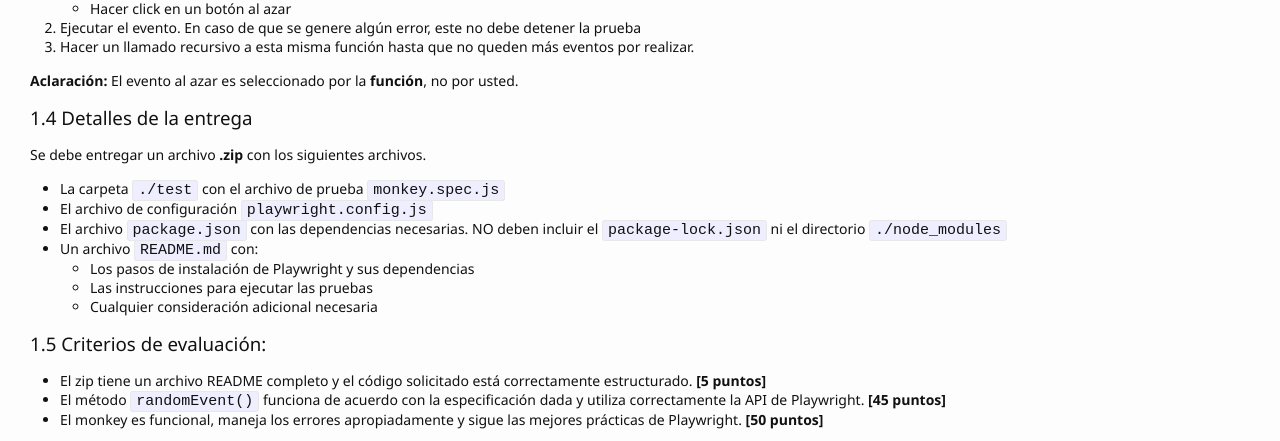
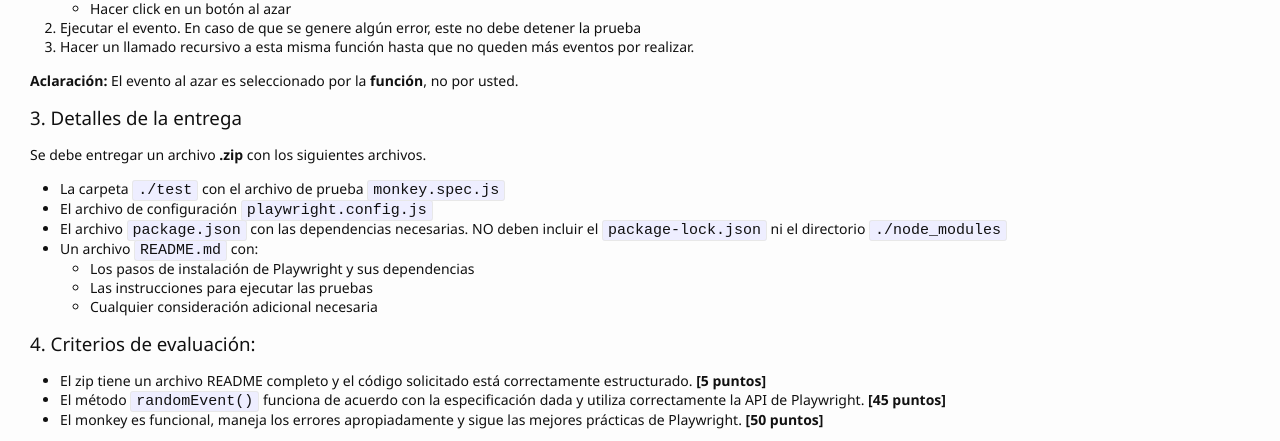
Before and after one commit to TiCSw/mt1_guias_pruebas, a Jekyll site: the page built from docs/talleres/monkey.md, in a window 1280 px wide and 900 px high, scrolled down 1849 px. Shown: the part 392-833 px from the top of the window. Built offline with Jekyll 4.4.1, drawn with Linux system fonts in a browser that asks for light colours; some web fonts are replaced; our own code applies the rules of GitHub Pages for plain Markdown files; comment, search, counter and statistics services are not loaded; some of the changed text lies outside the part shown.

Commit message:
arreglos en enumeracion del taller monkey

````diff
--- a/docs/talleres/monkey.md
+++ b/docs/talleres/monkey.md
@@ -1,16 +1,17 @@
 # Monkey Testing para Aplicaciones Web
 
-Este taller está diseñada para explorar técnicas avanzadas de pruebas automatizadas. El objetivo es desarrollar un *monkey tester* que simule interacciones aleatorias de usuarios en una aplicación web, lo cual es una técnica valiosa para descubrir errores inesperados y problemas de robustez en las interfaces de usuario.
+Este taller está diseñada para explorar técnicas avanzadas de pruebas automatizadas. El objetivo es desarrollar un _monkey tester_ que simule interacciones aleatorias de usuarios en una aplicación web, lo cual es una técnica valiosa para descubrir errores inesperados y problemas de robustez en las interfaces de usuario.
 
 A través de esta actividad:
-- Aprenderás a implementar pruebas de tipo *monkey testing* utilizando Playwright
+
+- Aprenderás a implementar pruebas de tipo _monkey testing_ utilizando Playwright
 - Desarrollarás un bot que realiza acciones aleatorias pero controladas en una interfaz web
 - Practicarás el manejo de eventos asíncronos y errores en pruebas automatizadas
 - Explorarás diferentes tipos de interacciones con elementos web (clicks, inputs, selects)
 
 ## 1. (Base) Monkey con Playwright
 
-En esta parte desarrollaremos nuestro propio *Monkey* que visitará la página de [losestudiantes](https://losestudiantes.co), buscará todos los links y hará click en uno de ellos al azar. Esto se repetirá hasta que un cierto número de links hayan sido clickeados.
+En esta parte desarrollaremos nuestro propio _Monkey_ que visitará la página de [losestudiantes](https://losestudiantes.co), buscará todos los links y hará click en uno de ellos al azar. Esto se repetirá hasta que un cierto número de links hayan sido clickeados.
 
 ### 1.1 Implementación inicial del Monkey
 
@@ -31,48 +32,48 @@ npm init playwright@latest
 Durante la instalación, seleccione Javascript como el lenguaje de programación, y para las demás opciones pueden utilizar los valoes por defecto cuando se le pregunte. Una vez instalado, cree un nuevo archivo llamado `monkey.spec.js` en la carpeta `./tests` del proyecto. El contenido del archivo es el siguiente:
 
 ```javascript
-const { test, expect } = require('@playwright/test');
+const { test, expect } = require("@playwright/test");
 
-test.describe('Los estudiantes under monkeys', () => {
-    test('visits los estudiantes and survives monkeys', async ({ page }) => {
-        await page.goto('https://losestudiantes.com');
-        await page.waitForTimeout(1000);
-        await randomClick(page, 10);
-    });
+test.describe("Los estudiantes under monkeys", () => {
+  test("visits los estudiantes and survives monkeys", async ({ page }) => {
+    await page.goto("https://losestudiantes.com");
+    await page.waitForTimeout(1000);
+    await randomClick(page, 10);
+  });
 });
 
 async function randomClick(page, monkeysLeft) {
-    function getRandomInt(min, max) {
-        min = Math.ceil(min);
-        max = Math.floor(max);
-        return Math.floor(Math.random() * (max - min)) + min;
+  function getRandomInt(min, max) {
+    min = Math.ceil(min);
+    max = Math.floor(max);
+    return Math.floor(Math.random() * (max - min)) + min;
+  }
+
+  if (monkeysLeft > 0) {
+    const links = await page.$$("a");
+    if (links.length > 0) {
+      const randomLink = links[getRandomInt(0, links.length)];
+      const isVisible = await randomLink.isVisible();
+
+      if (isVisible) {
+        try {
+          await randomLink.click();
+          monkeysLeft = monkeysLeft - 1;
+        } catch (error) {
+          console.log("Could not click on element:", error);
+        }
+      }
+
+      await page.waitForTimeout(1000);
+      await randomClick(page, monkeysLeft);
     }
-
-    if (monkeysLeft > 0) {
-        const links = await page.$$('a');
-        if (links.length > 0) {
-            const randomLink = links[getRandomInt(0, links.length)];
-            const isVisible = await randomLink.isVisible();
-
-            if (isVisible) {
-                try {
-                    await randomLink.click();
-                    monkeysLeft = monkeysLeft - 1;
-                } catch (error) {
-                    console.log('Could not click on element:', error);
-                }
-            }
-
-            await page.waitForTimeout(1000);
-            await randomClick(page, monkeysLeft);
-        }
-    }
+  }
 }
 ```
 
-En el método ``randomClick`` es donde hacemos click en un link al azar. Comenzamos por buscar todos los links de la página actual usando el método [`page.$$`](https://playwright.dev/docs/api/class-page#page-locator) de Playwright, que nos devuelve un array con todos los elementos que coinciden con el selector 'a'. Con este array de elementos, seleccionamos uno al azar usando `getRandomInt`. Luego, verificamos si el elemento está visible usando el método [`isVisible()`](https://playwright.dev/docs/api/class-locator#locator-is-visible) del ElementHandle. Si el elemento está visible, intentamos hacer click en él usando el método [`click()`](https://playwright.dev/docs/api/class-locator#locator-click). Utilizamos un bloque try-catch para manejar posibles errores durante el click, ya que el elemento podría volverse no interactuable entre la verificación de visibilidad y el intento de click. Después de cada intento de click (exitoso o no), esperamos 1 segundo usando [`page.waitForTimeout()`](https://playwright.dev/docs/api/class-page#page-wait-for-timeout) y luego hacemos un llamado recursivo a la misma función con el número de monkeys actualizado.
+En el método `randomClick` es donde hacemos click en un link al azar. Comenzamos por buscar todos los links de la página actual usando el método [`page.$$`](https://playwright.dev/docs/api/class-page#page-locator) de Playwright, que nos devuelve un array con todos los elementos que coinciden con el selector 'a'. Con este array de elementos, seleccionamos uno al azar usando `getRandomInt`. Luego, verificamos si el elemento está visible usando el método [`isVisible()`](https://playwright.dev/docs/api/class-locator#locator-is-visible) del ElementHandle. Si el elemento está visible, intentamos hacer click en él usando el método [`click()`](https://playwright.dev/docs/api/class-locator#locator-click). Utilizamos un bloque try-catch para manejar posibles errores durante el click, ya que el elemento podría volverse no interactuable entre la verificación de visibilidad y el intento de click. Después de cada intento de click (exitoso o no), esperamos 1 segundo usando [`page.waitForTimeout()`](https://playwright.dev/docs/api/class-page#page-wait-for-timeout) y luego hacemos un llamado recursivo a la misma función con el número de monkeys actualizado.
 
-En el bloque ``describe`` al inicio del archivo es donde definimos nuestra prueba. Lo que hacemos es quitar el modal inicial haciendo click en el botón Cerrar y luego llamamos a nuestro método ``randomClick`` con 10 monkeys.
+En el bloque `describe` al inicio del archivo es donde definimos nuestra prueba. Lo que hacemos es quitar el modal inicial haciendo click en el botón Cerrar y luego llamamos a nuestro método `randomClick` con 10 monkeys.
 
 ### 1.2 Ejecución de la Prueba
 
@@ -95,16 +96,16 @@ Si hay un error al ejecutar la prueba, no se alarme. Habrá veces en las que Pla
 Ahora usted deberá crear una nueva función `randomEvent()` que toma por parámetro la cantidad de eventos que se desean lanzar secuencialmente al igual que en el método `randomClick`. Para cada evento, la función `randomEvent()` deberá ejecutar los siguientes pasos:
 
 1. Seleccionar aleatoriamente uno de los eventos indicados a continuación:
-    * Hacer click en un link al azar
-    * Llenar un campo de texto al azar
-    * Seleccionar un combo al azar
-    * Hacer click en un botón al azar
+   - Hacer click en un link al azar
+   - Llenar un campo de texto al azar
+   - Seleccionar un combo al azar
+   - Hacer click en un botón al azar
 2. Ejecutar el evento. En caso de que se genere algún error, este no debe detener la prueba
 3. Hacer un llamado recursivo a esta misma función hasta que no queden más eventos por realizar.
 
 **Aclaración:** El evento al azar es seleccionado por la **función**, no por usted.
 
-### 1.4 Detalles de la entrega
+### 3. Detalles de la entrega
 
 Se debe entregar un archivo **.zip** con los siguientes archivos.
 
@@ -116,7 +117,7 @@ Se debe entregar un archivo **.zip** con los siguientes archivos.
   - Las instrucciones para ejecutar las pruebas
   - Cualquier consideración adicional necesaria
 
-### 1.5 Criterios de evaluación:
+### 4. Criterios de evaluación:
 
 - El zip tiene un archivo README completo y el código solicitado está correctamente estructurado. **[5 puntos]**
 - El método `randomEvent()` funciona de acuerdo con la especificación dada y utiliza correctamente la API de Playwright. **[45 puntos]**
````
